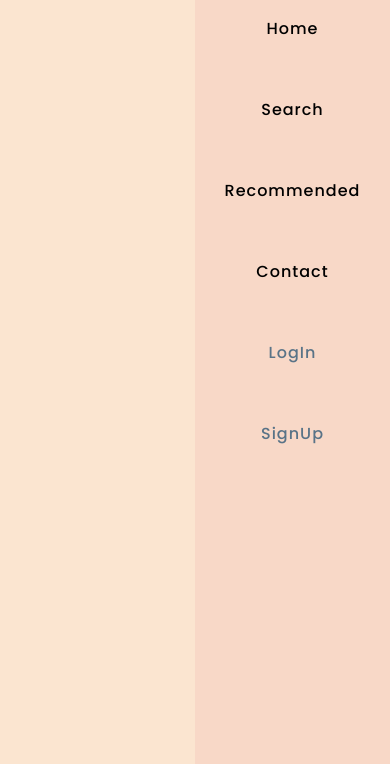
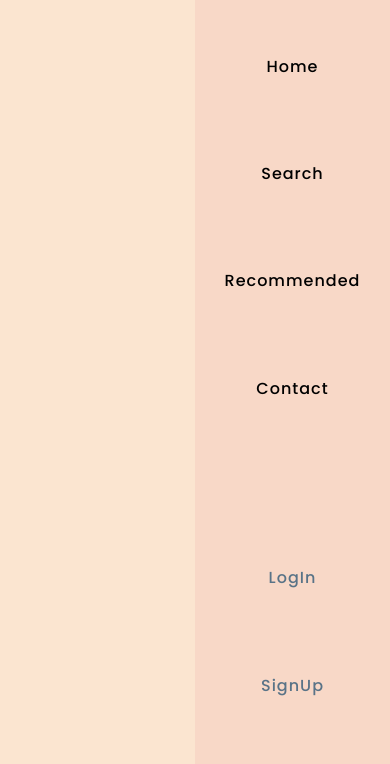
Before and after one commit to Birat-Poudel/Noodles-House, a website built with Parcel: page index.html in a window 390 px wide. Both pictures are taken after a click on the element 308 px from the left and 38 px from the top of the page. Shown: the part 80-844 px from the top of the page. Built offline with nearby package versions, Linux system fonts and the light colour scheme.

Commit message:
Navigation bar bug fix

```diff
--- a/index.html
+++ b/index.html
@@ -19,11 +19,12 @@
         <picture>
           <img src="/assets/icons/logo.svg" alt="logo" />
         </picture>
-        <ul class="nav__links off">
+        <ul class="nav__links display-off">
           <li><a href="#">Home</a></li>
           <li><a href="#">Search</a></li>
           <li><a href="#">Recommended</a></li>
           <li><a href="#">Contact</a></li>
+          <li></li>
           <li><a class="account account1" href="#">LogIn</a></li>
           <li><a class="account account2" href="#">SignUp</a></li>
         </ul>
--- a/index.js
+++ b/index.js
@@ -12,12 +12,11 @@ const navSlide = () => {
                 link.style.animation = "";
             }
             else {
-                link.style.animation = `navLinkFade 0.5s ease forwards ${index / 7 + 0.3}s`;
+                link.style.animation = `navLinkFade 0.5s ease forwards ${index / 7 + 0.1}s`;
             }
         })
         hamBurger.classList.toggle('toggle');
-
-        nav.classList.toggle('off');
+        nav.classList.toggle('display-off');
     })
 }
 
--- a/styles.css
+++ b/styles.css
@@ -63,10 +63,6 @@ a {
   color: var(--headings-color);
 }
 
-.account1 {
-  margin-left: 8rem;
-}
-
 .hamburger {
   display: none;
   cursor: pointer;
@@ -128,19 +124,14 @@ a {
     flex-direction: column;
     align-items: center;
     width: 50%;
-    text-align: left;
     background-color: var(--color-nav);
-    justify-content: flex-start;
+    justify-content: space-evenly;
     transform: translateX(100%);
     transition: transform 500ms ease-in;
   }
 
-  .account1 {
-    margin-right: 8rem;
-  }
-
   .nav__links li {
-    margin: 1.75em;
+    margin: 1em;
     opacity: 0;
   }
 
@@ -152,7 +143,7 @@ a {
     transform: translateX(0%);
   }
 
-  .off {
+  .display-off {
     display: none;
   }
 }
```
